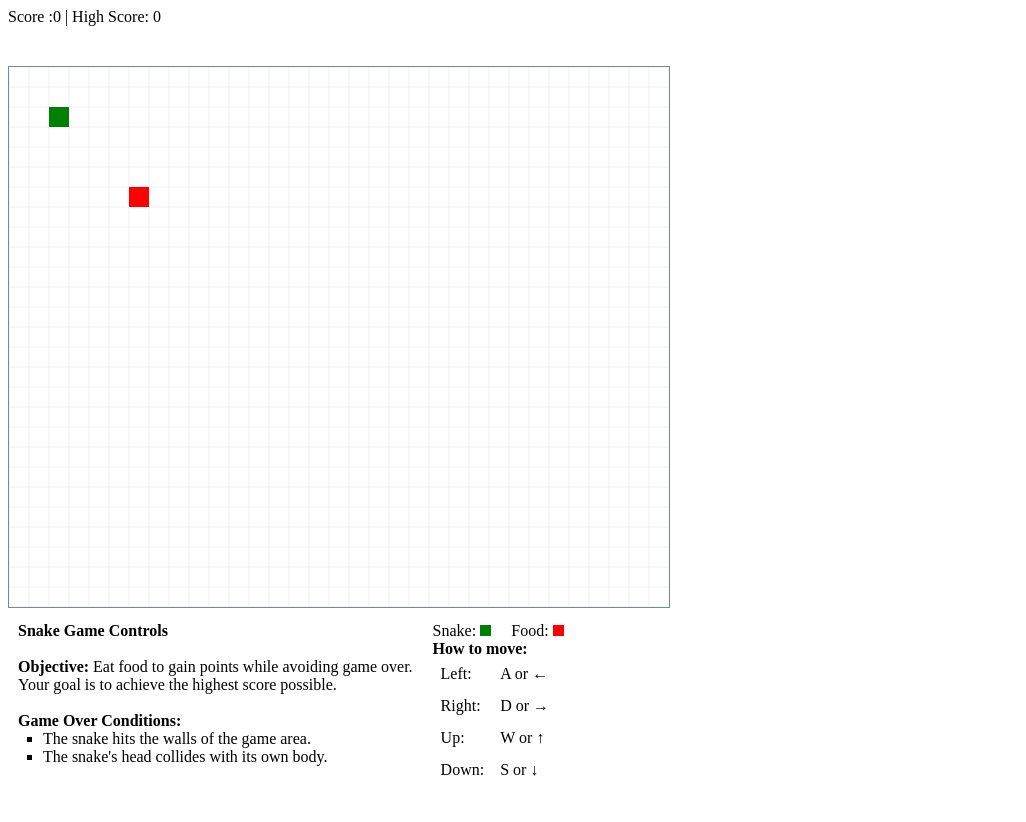
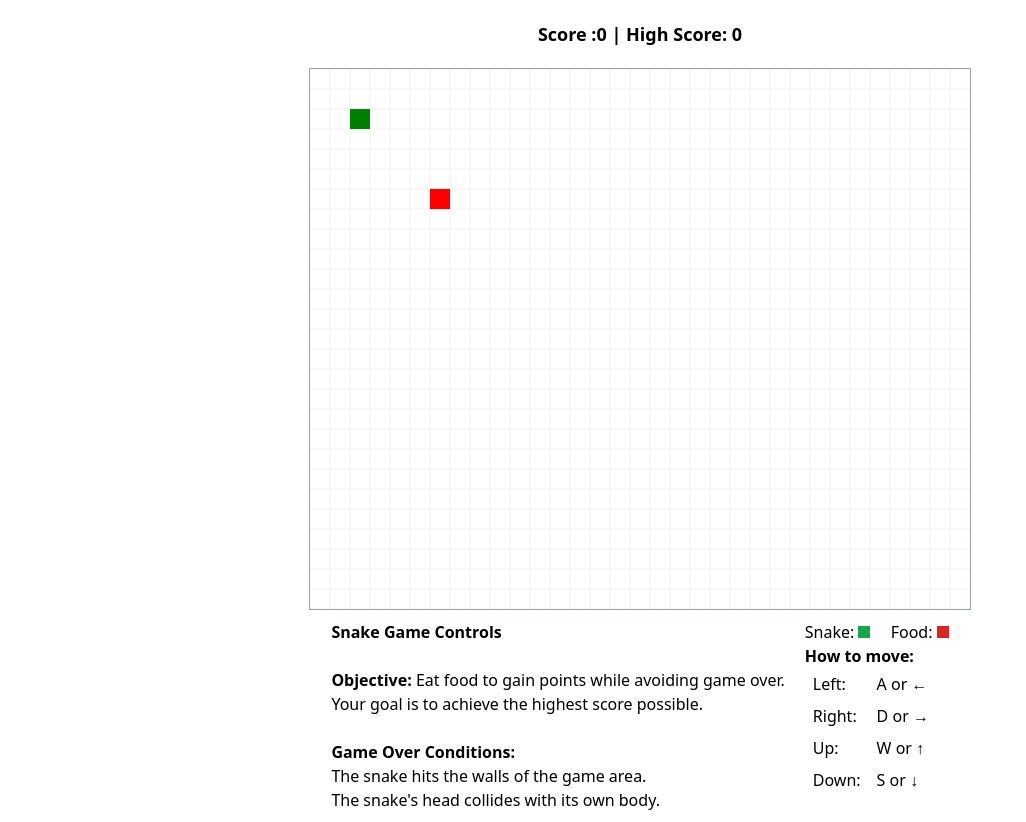
Before and after one commit to Sougetsu-Prog/simple-snake-game, a plain HTML site: page index.html in a window 1280 px wide. Shown: the whole page, without its empty margins (0-1026 px from the left). Drawn offline with nearby package versions, Linux system fonts and the light colour scheme.

Commit message:
Add tailwindcss

```diff
--- a/index.html
+++ b/index.html
@@ -5,13 +5,13 @@
     <meta name="viewport" content="width=device-width, initial-scale=1.0">
     <link rel="stylesheet" href="./style.css">
     <title>Snake game</title>
+    <script src="https://cdn.tailwindcss.com"></script>
 </head>
 <body>
-    <div id="display"></div>
-    <canvas id="canvas"></canvas>
-    <script src="./main.js"></script>
-    <div class="container">
-        <div class="gameInfo">
+    <div id="display" class="text-center text-lg font-bold m-5"></div>
+    <canvas id="canvas" class="m-auto border border-gray-400 block"></canvas>
+    <div class="container m-auto flex flex-row justify-center">
+        <div class="gameInfo p-2.5">
             <b>Snake Game Controls</b><br>
             <br>
             <b>Objective:</b> Eat food to gain points while avoiding game over.<br>
@@ -23,25 +23,26 @@
                 <li>The snake's head collides with its own body.</li>
             </ul>
         </div>
-        <div class="howToMove">
-            Snake: <div class="green"></div>&emsp;
-            Food: <div class="red"></div><br>
+        <div class="howToMove p-2.5">
+            Snake: <div class="green inline-block w-3 h-3 bg-green-600"></div>&emsp;
+            Food: <div class="red inline-block w-3 h-3 bg-red-600"></div><br>
             <b>How to move:</b>
-            <div class="container">
-                <div class="direction">
-                    <div>Left:<br></div>
-                    <div>Right:<br></div>
-                    <div>Up:<br></div>
-                    <div>Down:<br></div>
+            <div class="flex flex-row">
+                <div class="direction flex flex-col">
+                    <div class="leading-4 my-2">Left:<br></div>
+                    <div class="leading-4 my-2">Right:<br></div>
+                    <div class="leading-4 my-2">Up:<br></div>
+                    <div class="leading-4 my-2">Down:<br></div>
                 </div>
-                <div class="key">
-                    <div>A or ←<br></div>
-                    <div>D or →<br></div>
-                    <div>W or ↑<br></div>
-                    <div>S or ↓<br></div>
+                <div class="key flex flex-col">
+                    <div class="leading-4 my-2">A or ←<br></div>
+                    <div class="leading-4 my-2">D or →<br></div>
+                    <div class="leading-4 my-2">W or ↑<br></div>
+                    <div class="leading-4 my-2">S or ↓<br></div>
                 </div>
             </div>
         </div>
     </div>
+    <script src="./main.js"></script>
 </body>
 </html>
--- a/style.css
+++ b/style.css
@@ -1,7 +1,3 @@
-#display {
-    margin: 0;
-}
-
 canvas {
     margin-top: 40px;
     border: 1px solid lightslategray;
```
Also changed, not shown: 1 other file.
